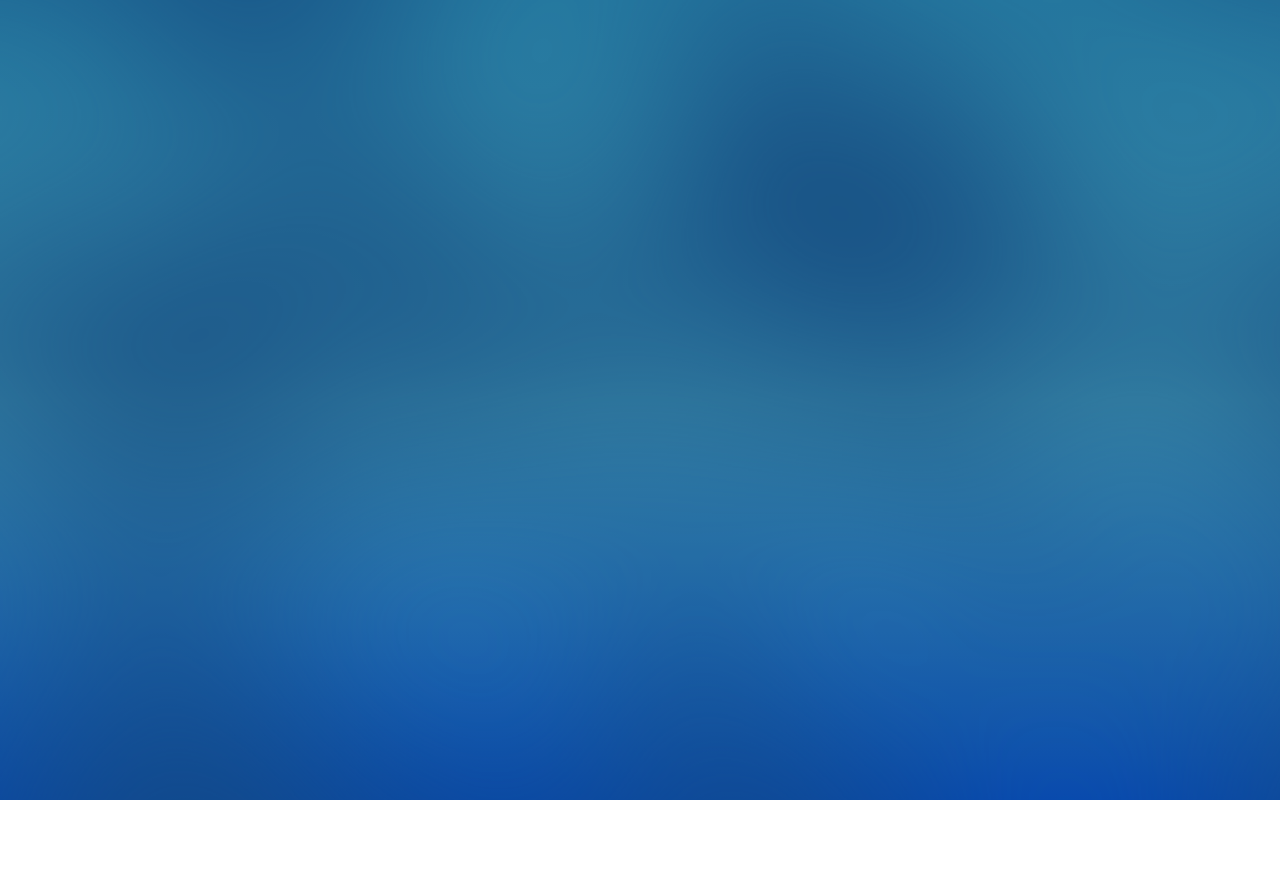
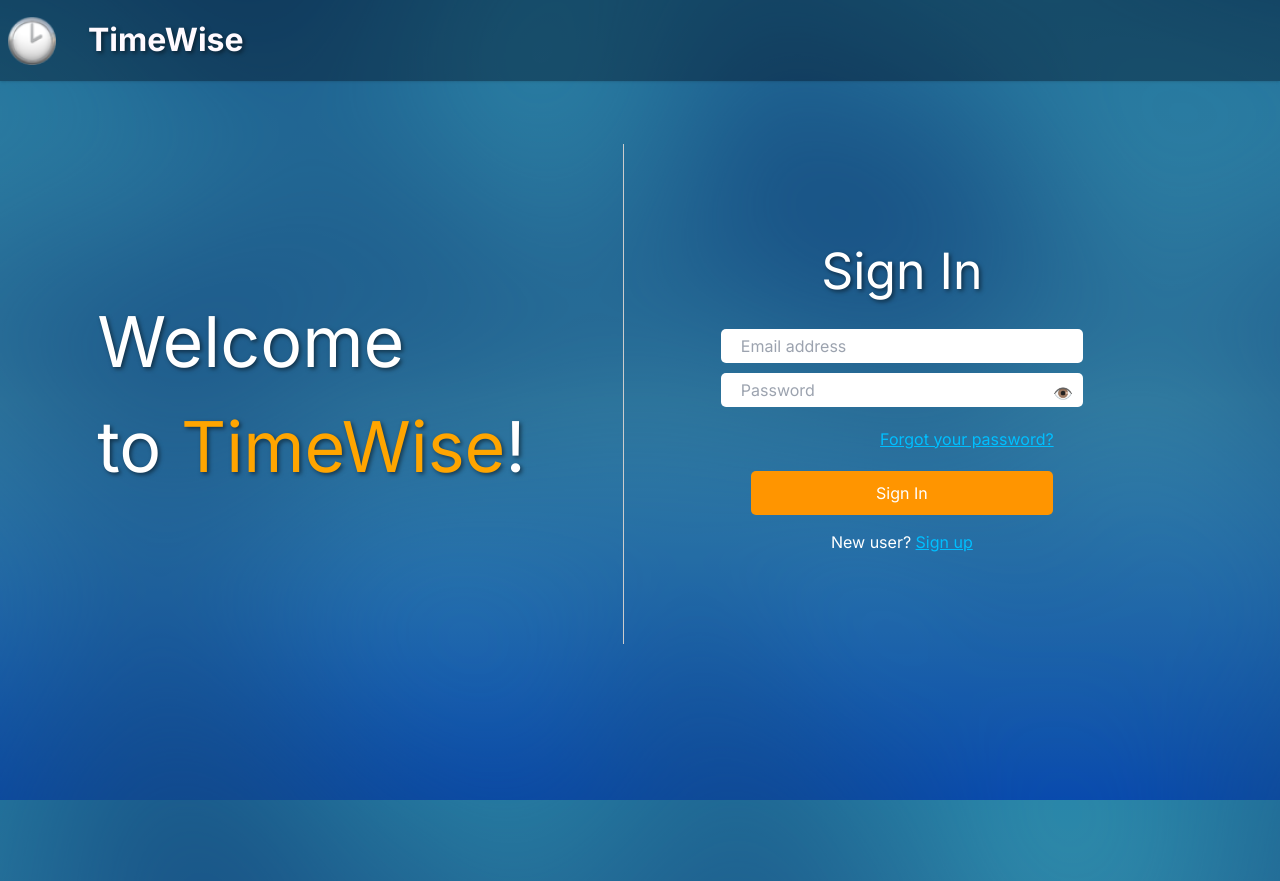
Before and after one commit to Sillor/timewise-client, a React (Vite) app: page / in a window 1280 px wide. Before the commit the page ends 800 px from the top, so only its background shows below. Built offline with nearby package versions, Linux system fonts and the light colour scheme.

Commit message:
fixed file locations so they are in the components folder, show password button is just an emoji filling the placeholder of whatever image that wants to be used there

```diff
--- a/src/App.jsx
+++ b/src/App.jsx
@@ -2,13 +2,13 @@ import React from 'react';
 import './App.css';
 import LandingNavBar from './timetracker/components/Landing-NavBar/landing-navbar.jsx';
 import ResetPassword from './timetracker/layout/ResetPassword.jsx';
-import LoginComponent from './login/LoginComponent.jsx';
+import LoginComponent from './timetracker/components/login/LoginComponent.jsx';
 
 function App() {
   return (
     <>
-      {/* <LandingNavBar />
-      <ResetPassword /> */}
+     <LandingNavBar />
+      <LoginComponent />
     </>
   );
 }
--- a/src/login/Login.css
+++ /dev/null
@@ -1,41 +0,0 @@
-.main{
-    display: flex;
-    justify-content: space-evenly;
-    align-items: center;
-    height: 100vh;
-    padding-bottom: 100px;
-}
-.logIn{
-    font-size: 70px;
-}
-.title-orange{
-    color: orange;
-}
-input{
-    border-radius: 5px;
-    padding:5px 108px 5px 5px;
-    color: black;
-    margin-bottom: 10px;
-}
-.link{
-    color: blue;
-    text-decoration: underline;
-  }
-.signIn{
-    text-align: center;
-}
-.signIn-title{
-    font-size: 50px;
-    margin-bottom: 20px;
-}
-
-.btn-signIn{
-    background-color: orange;
-    border-radius: 5px;
-    padding: 10px 120px;
-    margin-top: 20px;
-    margin-bottom: 5px;
-}
-.signIn-questions{
-    margin-top: 10px;
-}
--- /dev/null
+++ b/src/timetracker/components/login/Login.css
@@ -0,0 +1,75 @@
+.main{
+    display: flex;
+    justify-content: space-evenly;
+    align-items: center;
+    height: 100vh;
+    padding-bottom: 175px;
+    padding-right: 100px;
+    color: white;
+}
+h1{
+    text-shadow: 2px 2px 4px rgba(0, 0, 0, 0.5);
+}
+.logIn{
+    font-size: 70px;
+}
+.title-orange{
+    color: orange;
+}
+input{
+    border-radius: 5px;
+    padding:5px 108px 5px 20px;
+    color: black;
+    margin-bottom: 10px;
+}
+.link1{
+    color: rgb(0, 191, 255);
+    text-decoration: underline;
+    padding-left: 130px;
+  }
+.link2{
+    color: rgb(0, 191, 255);
+    text-decoration: underline;
+}
+.signIn{
+    text-align: center;
+}
+.signIn-title{
+    font-size: 50px;
+    margin-bottom: 20px;
+}
+
+.btn-signIn{
+    background-color: rgb(255, 149, 0);
+    border-radius: 5px;
+    padding: 10px 125px;
+    margin-top: 20px;
+    margin-bottom: 5px;
+}
+.signIn-questions{
+    margin-top: 10px;
+}
+
+.password-container {
+    position: relative;
+    display: flex;
+  }
+
+  .password-input {
+    flex: 1;
+    padding-right: 30px;
+  }
+
+  .toggle-btn {
+    position: absolute;
+    right: 10px;
+    top: 50%;
+    transform: translateY(-60%);
+    cursor: pointer;
+  }
+
+  .divider {
+    width: 1px;
+    background-color: #ccc;
+    height: 500px;
+  }
--- a/src/login/LoginComponent.jsx
+++ b/src/timetracker/components/login/LoginComponent.jsx
@@ -7,6 +7,7 @@ function LoginComponent() {
   return (
     <div className='main'>
       <LogInWords/>
+      <span className="divider"></span>
       <SignIn/>
     </div>
   );
--- /dev/null
+++ b/src/timetracker/components/login/Password.jsx
@@ -0,0 +1,28 @@
+import React, { useState } from 'react';
+import './Login.css';
+
+const PasswordInput = () => {
+  const [password, setPassword] = useState('');
+  const [showPassword, setShowPassword] = useState(false);
+
+  const togglePasswordVisibility = () => {
+    setShowPassword(!showPassword);
+  };
+
+  return (
+    <div className="password-container">
+      <input
+        type={showPassword ? 'text' : 'password'}
+        value={password}
+        onChange={(e) => setPassword(e.target.value)}
+        placeholder="Password"
+        className="password-input"
+      />
+      <span className="toggle-btn" onClick={togglePasswordVisibility}>
+        {showPassword ? '👀' : '👁️'}
+      </span>
+    </div>
+  );
+};
+
+export default PasswordInput;
--- a/src/login/SignIn.jsx
+++ b/src/timetracker/components/login/SignIn.jsx
@@ -1,14 +1,15 @@
 import React from 'react';
+import PasswordInput from './Password';
 function SignIn() {
     return (
       <div className='signIn'>
         <h1 className='signIn-title'>Sign In</h1>
         <input className='inputBox' type='email' placeholder='Email address'/>
         <br></br>
-        <input className='inputBox' type='password' placeholder='Password'/>
-        <h2 className='signIn-questions'> <a id='forgot-password' className='link' href='_blank'> Forgot your password?</a></h2>
+        <PasswordInput />
+        <h2 className='signIn-questions'> <a id='forgot-password' className='link1' href='_blank'> Forgot your password?</a></h2>
         <button className='btn-signIn'>Sign In</button>
-        <h2 className='signIn-questions'>New user? <a className='link' href='_blank'>Sign up</a></h2>
+        <h2 className='signIn-questions'>New user? <a className='link2' href='_blank'>Sign up</a></h2>
       </div>
     );
   }
```
Also changed, not shown: src/timetracker/components/login/LogInWords.jsx (renamed from src/login/LogInWords.jsx).
